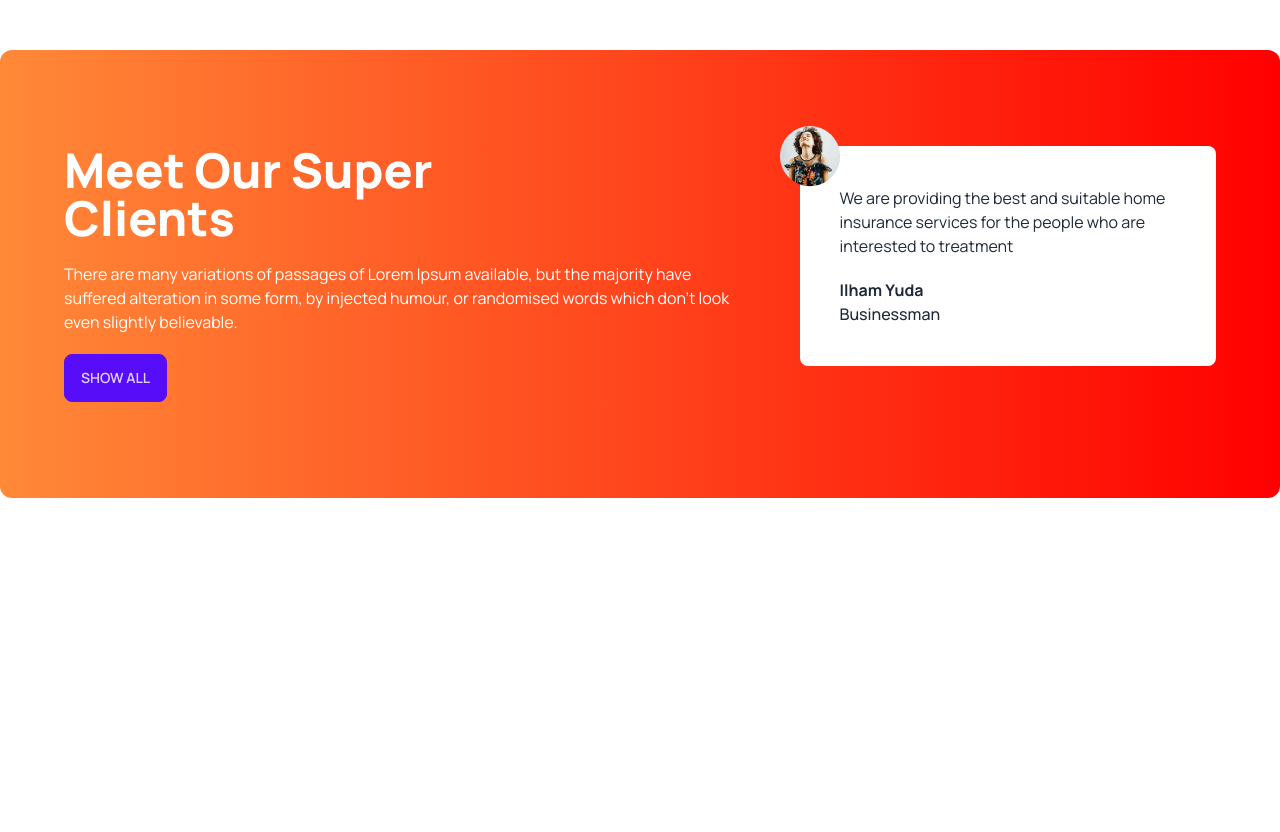
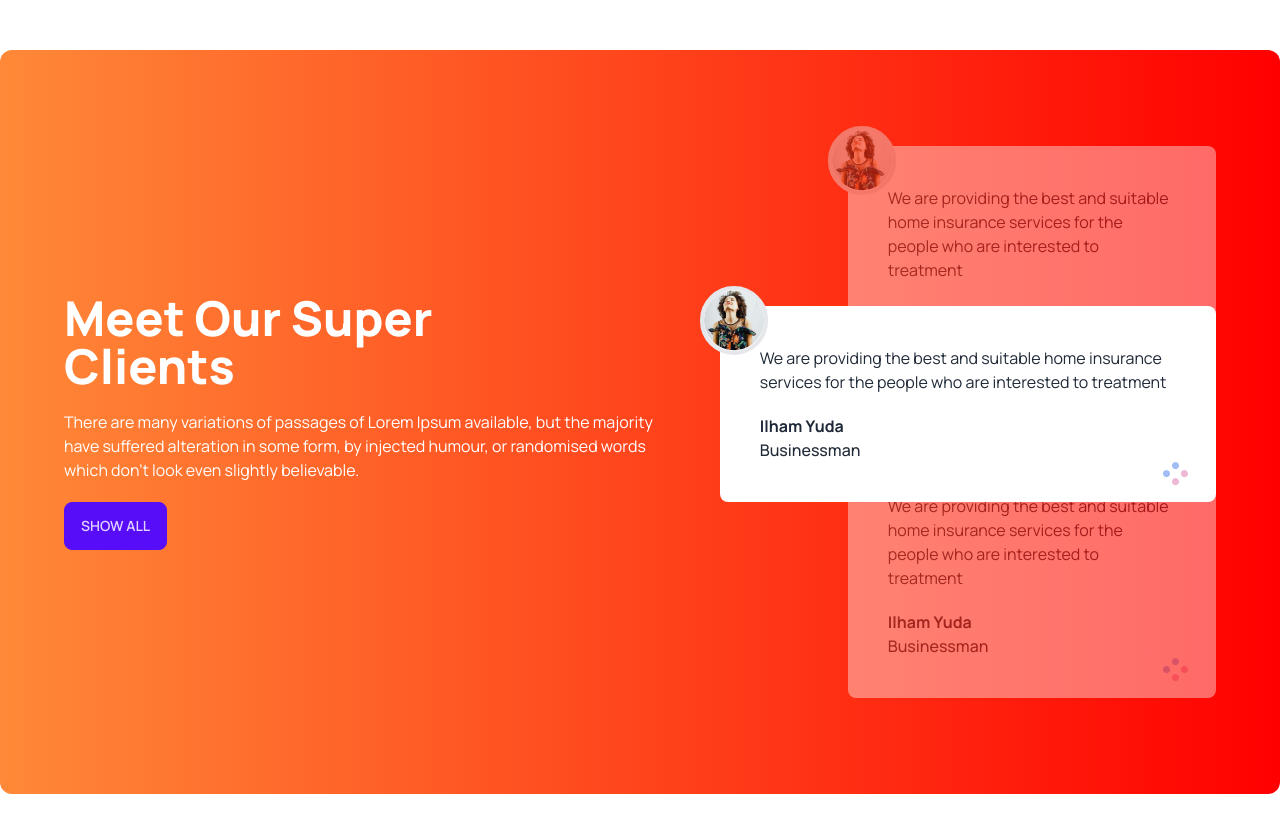
Before and after one commit to EmonTheCodeWizard/tea-stall, a plain HTML site: page index.html in a window 1280 px wide. Shown: the part 2140-2972 px from the top of the page. Before the commit the page ends 2734 px from the top, so only its background shows below. Drawn offline with nearby package versions, Linux system fonts and the light colour scheme.

Commit message:
review section added

```diff
--- a/index.html
+++ b/index.html
@@ -141,6 +141,7 @@
         </section>
         <!-- Super Client Section -->
         <section class="my-24 flex flex-col md:flex-row gap-12 rounded-xl bg-gradient-to-r from-[#FF8938] to-[#F00] px-16 py-24">
+            <div class="flex md:pr-32 items-center">
                 <div class="space-y-5">
                     <h2 class="text-5xl font-extrabold text-white">
                         Meet Our Super
@@ -154,14 +155,34 @@
                     </p>
                     <button class="btn btn-primary">Show All</button>
                 </div>
-            <div>
-                <!-- Review -->
-                <div class="relative p-10 rounded-lg bg-white">
-                    <img class="absolute -left-5 -top-5" src="./images/client.png" alt="">
+            </div>
+            <div class="relative">
+                <!-- Next Review -->
+                <div class="relative mb-16 z-10 rounded-lg p-10 bg-white opacity-40">
+                    <img class="absolute -left-5 -top-5 border-4 rounded-full bg-white" src="./images/client.png" alt="">
                     <p>We are providing the best and suitable home insurance services for the people who are interested to
                         treatment</p>
                     <h4 class="font-bold mt-5">Ilham Yuda</h4>
                     <p class="font-medium">Businessman</p>
+                    <img class="absolute right-7" src="./images/circles.png" alt="">
+                </div>
+                <!-- Current Review -->
+                <div class="absolute z-20 top-40 md:-left-32 p-10 lg:width-[430px] rounded-lg bg-white">
+                    <img class="absolute -left-5 -top-5 border-4 rounded-full bg-white" src="./images/client.png" alt="">
+                    <p>We are providing the best and suitable home insurance services for the people who are interested to
+                        treatment</p>
+                    <h4 class="font-bold mt-5">Ilham Yuda</h4>
+                    <p class="font-medium">Businessman</p>
+                    <img class="absolute right-7" src="./images/circles.png" alt="">
+                </div>
+                <!-- Previous Review -->
+                <div class="relative z-10 rounded-lg p-10 bg-white opacity-40">
+                    <img class="absolute -left-5 -top-5 border-4 rounded-full bg-white" src="./images/client.png" alt="">
+                    <p>We are providing the best and suitable home insurance services for the people who are interested to
+                        treatment</p>
+                    <h4 class="font-bold mt-5">Ilham Yuda</h4>
+                    <p class="font-medium">Businessman</p>
+                    <img class="absolute right-7" src="./images/circles.png" alt="">
                 </div>
             </div>
         </section>
```
Lines whose indentation alone changed are shown as unchanged.
